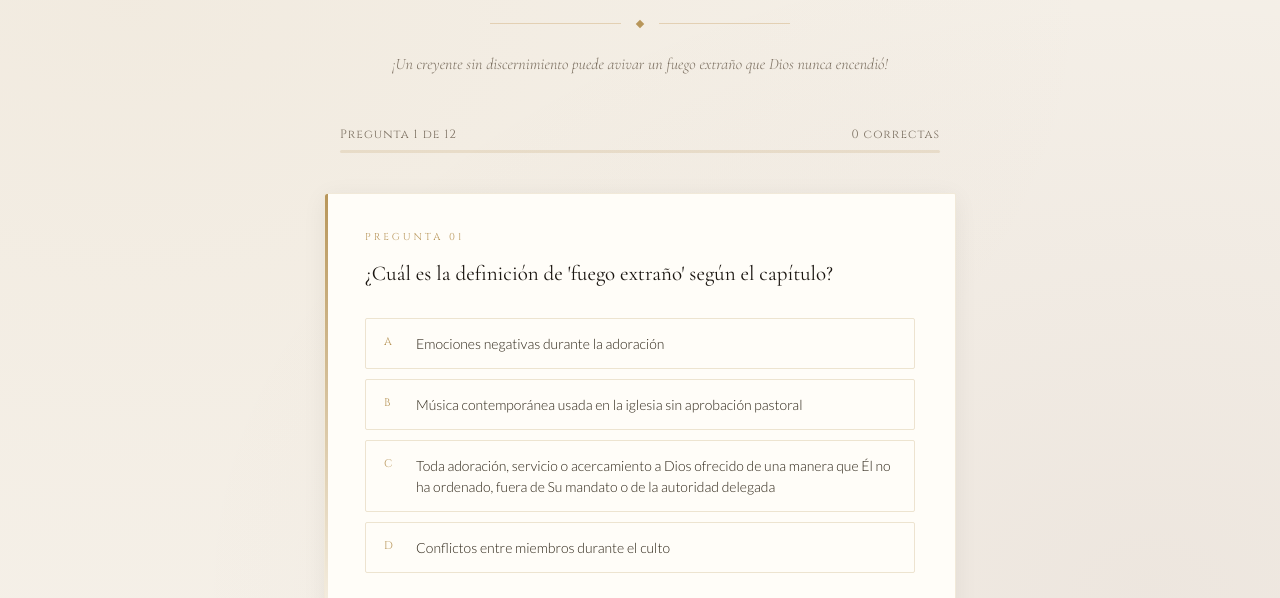
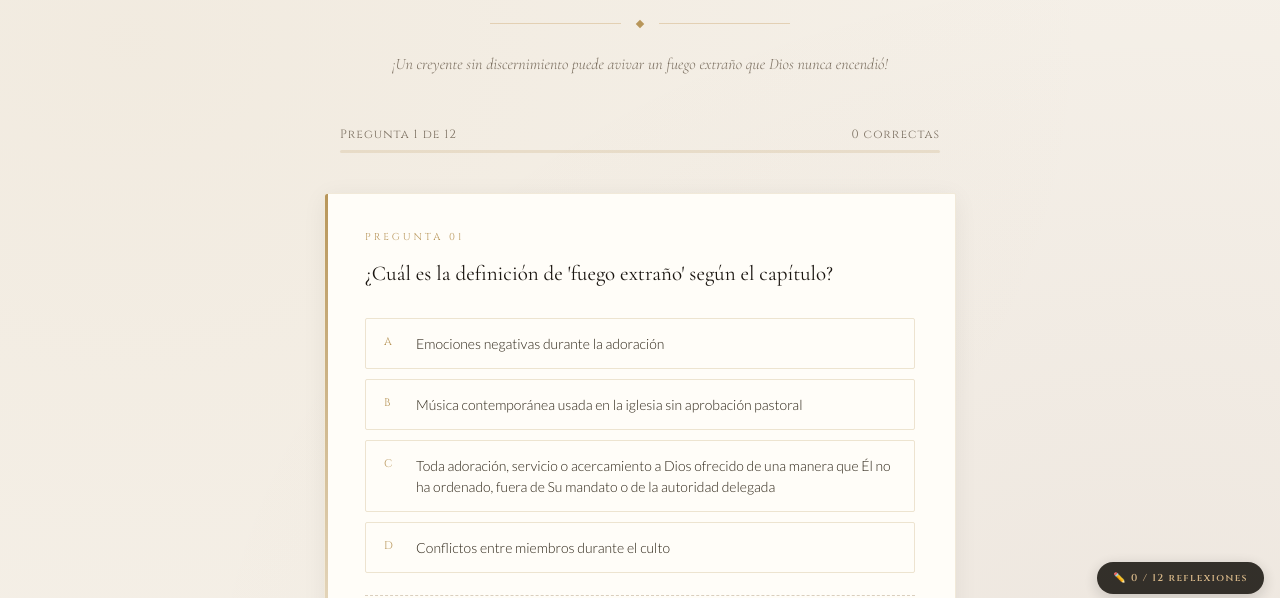
Before and after one commit to musicadelcielointl/autoridad, a plain HTML site: page capitulo7.html in a window 1280 px wide. Shown: the part 190-788 px from the top of the page. Drawn offline with nearby package versions, Linux system fonts and the light colour scheme.

Commit message:
Update capitulo7.html

```diff
--- a/capitulo7.html
+++ b/capitulo7.html
@@ -506,5 +506,6 @@ function showSuccess(msg) {
   </div>
 </div>
 
+<script src="upgrade.js"></script>
 </body>
 </html>
```
